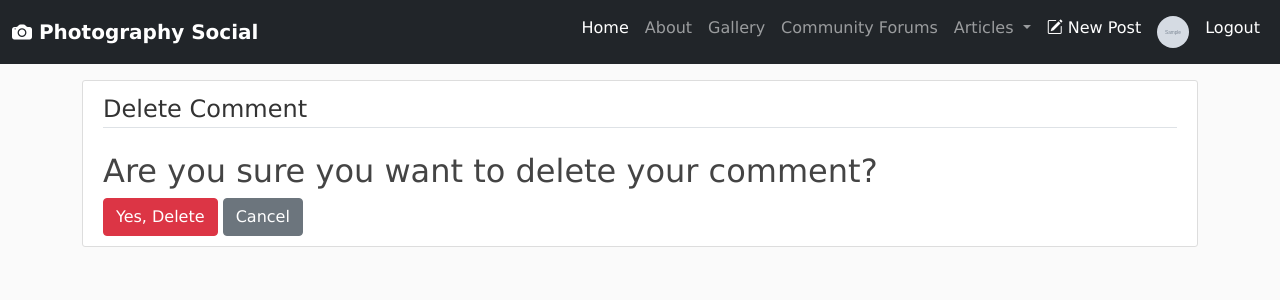
After one commit to TeamB-Project/Photography-Blog, a Django app: page /forum/forumcomment/1/delete/ in a window 1280 px wide. The commit adds this page. Shown: the top 300 px of the page. Run offline with Django 4.2, Linux system fonts and the light colour scheme; a user stored in the database is signed in; tables that the repository leaves empty hold one stand-in row (values such as "Sample post"); grey boxes marked "Sample" are stand-in pictures; parts of the project's set-up code (start-up, migrations or seed data) failed here and were passed over; some libraries are stand-ins or nearby versions.

Commit message:
Added ability for member to delete a forum comment that they've posted.

```diff
--- /dev/null
+++ b/forum/templates/forum/forumcomment_confirm_delete.html
@@ -0,0 +1,16 @@
+{% extends "blog/base.html" %}
+{% block content %}
+    <div class="content-section">
+        <form method="POST">
+            {% csrf_token %}
+            <fieldset class="form-group">
+                <legend class="border-bottom mb-4">Delete Comment</legend>
+                <h2>Are you sure you want to delete your comment?</h2>
+            </fieldset>
+            <div class="form-group">
+                <button class="btn btn-danger" type="submit">Yes, Delete</button>
+                <a class="btn btn-secondary" href="{{ request.META.HTTP_REFERER }}">Cancel</a>
+            </div>
+        </form>
+    </div>
+{% endblock content %}
--- a/forum/urls.py
+++ b/forum/urls.py
@@ -8,7 +8,8 @@ from .views import (
     ForumThreadCreateView,
     ForumThreadDetailView,
     ForumThreadUpdateView,
-    ForumThreadDeleteView
+    ForumThreadDeleteView,
+    ForumCommentDeleteView
 )
 
 urlpatterns = [
@@ -19,4 +20,5 @@ urlpatterns = [
     path('forumthread/<int:pk>/', ForumThreadDetailView.as_view(), name='forumthread-detail'),
     path('forumthread/<int:pk>/update/', ForumThreadUpdateView.as_view(), name='forumthread-update'),
     path('forumthread/<int:pk>/delete/', ForumThreadDeleteView.as_view(), name='forumthread-delete'),
+    path('forumcomment/<int:pk>/delete/', ForumCommentDeleteView.as_view(), name='forumcomment-delete'),
 ]
--- a/forum/views.py
+++ b/forum/views.py
@@ -12,6 +12,7 @@ from django.views.generic import (
 from .models import ForumTopic, ForumThread, ForumComment
 from .forms import ForumCreateCommentForm
 
+from django.urls import reverse_lazy
 # Topic views
 
 class ForumTopicListView(ListView):
@@ -95,6 +96,16 @@ class ForumThreadDeleteView(LoginRequiredMixin, UserPassesTestMixin, DeleteView)
             return True
         return False
 
+class ForumCommentDeleteView(LoginRequiredMixin, UserPassesTestMixin, DeleteView):
+    model = ForumComment
+    success_url = reverse_lazy('discussion')
+
+    def test_func(self):
+        post = self.get_object()
+        if self.request.user == post.author:
+            return True
+        return False
+
 # Static pages
 
 def login(request):
```
Also changed, not shown: forum/templates/forum/forumthread_detail.html (+9 -0 lines).
